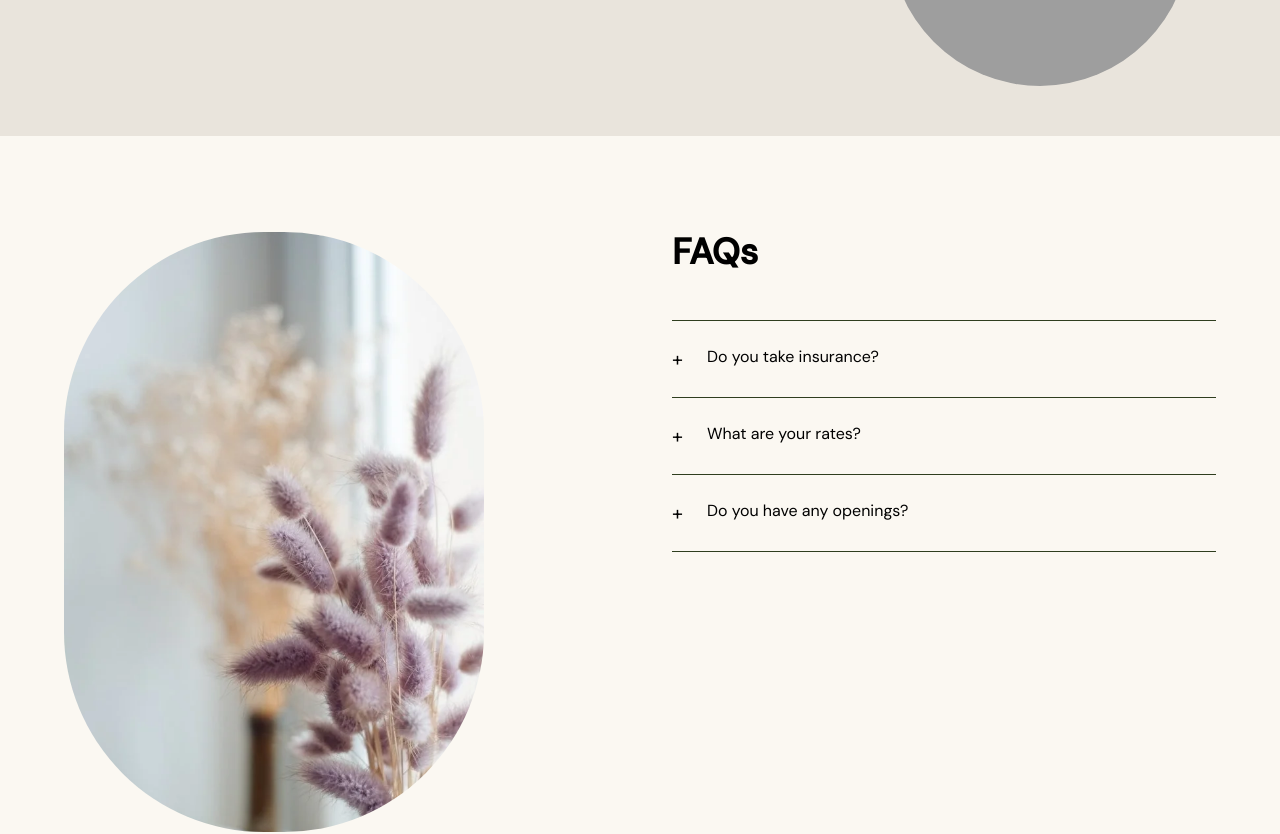
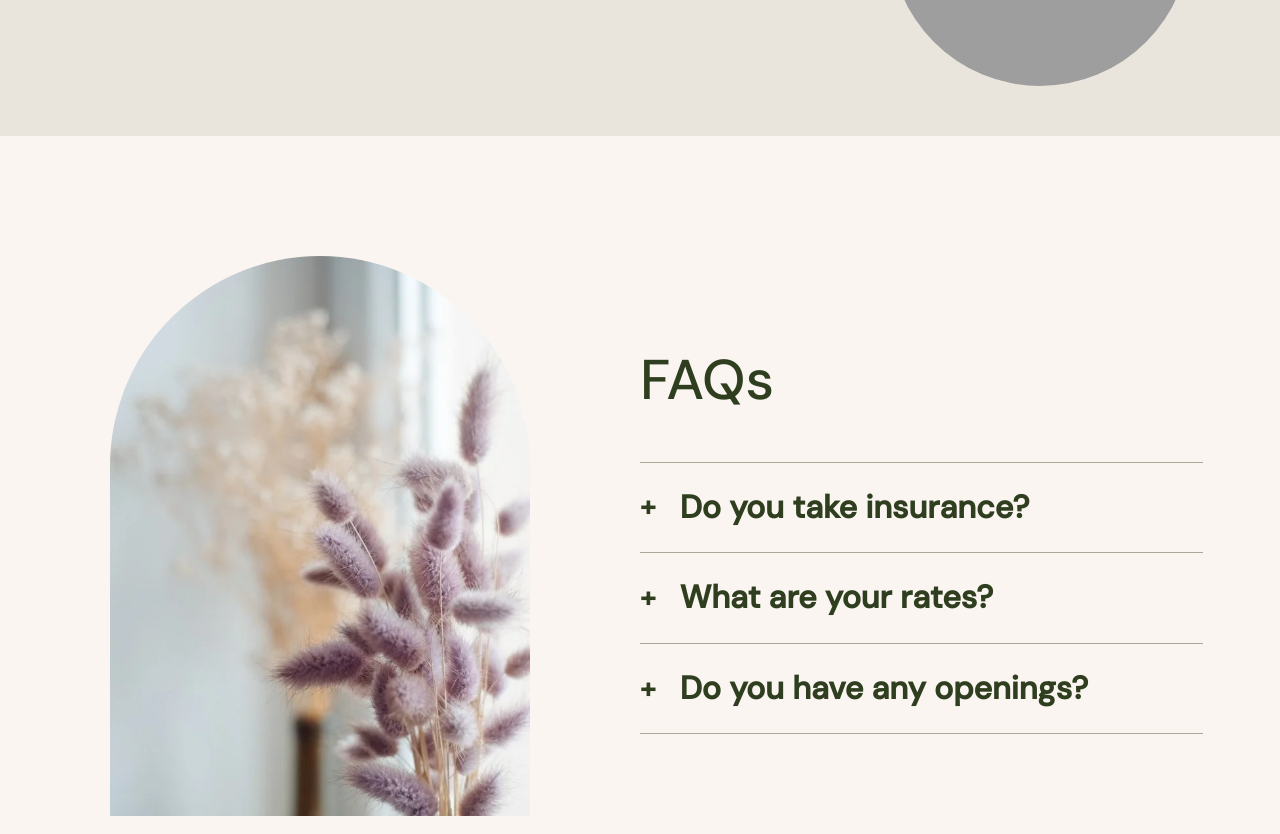
Before and after one commit to anamika0707/Assignement-lilac, a Next.js app: page / in a window 1280 px wide. Shown: the part 4140-4974 px from the top of the page. Built offline with nearby package versions, Linux system fonts and the light colour scheme; grey boxes are pictures that could not be loaded.

Commit message:
faq section done

```diff
--- a/components/FAQ.jsx
+++ b/components/FAQ.jsx
@@ -1,7 +1,7 @@
 import Image from "next/image";
 import ScrollReveal from "./ScrollReveal";
 
-export default function FAQ() {
+export default function Faq() {
   const faqs = [
     "Do you take insurance?",
     "What are your rates?",
@@ -9,30 +9,57 @@ export default function FAQ() {
   ];
 
   return (
-    <section className="px-6 md:px-16 py-24">
-      <div className="grid md:grid-cols-2 gap-16">
+    <section className="w-full bg-[#faf5f0] min-h-screen flex items-center">
+      <div className="grid grid-cols-2 w-full">
 
+        {/* LEFT IMAGE */}
         <ScrollReveal>
-          <div className="relative w-105 h-150 rounded-[200px] overflow-hidden">
-            <Image src="/faq.jpg" alt="" fill className="object-cover" />
+          <div className="flex items-center justify-center py-[120px]">
+            <div className="relative w-[420px] aspect-[3/4] overflow-hidden rounded-t-[240px]">
+              <Image
+                src="/faq.jpg"
+                alt="Decorative plant"
+                fill
+                className="object-cover"
+                sizes="420px"
+              />
+            </div>
           </div>
         </ScrollReveal>
 
-        <ScrollReveal>
-          <div>
-          <h2 className="text-3xl md:text-4xl font-semibold mb-12">FAQs</h2>
+        {/* RIGHT FAQ CONTENT */}
+          <div className="flex flex-col justify-center pr-[clamp(40px,6vw,120px)]">
 
-          {faqs.map((q, i) => (
-            <div key={i} className="flex gap-6 border-t border-[#2f3e1f] py-6">
-              <span className="text-xl">+</span>
-              <p>{q}</p>
-            </div>
-          ))}
+          {/* Heading */}
+          <h2 className="text-[56px] font-medium text-[#2f3e1f] mb-10">
+            FAQs
+          </h2>
 
-          <div className="border-t border-[#2f3e1f]" />
+          {/* Top Divider */}
+          <div className="border-t border-[#2f3e1f]/40" />
+
+          {/* FAQ LIST */}
+          <div className="mt-6 space-y-6 font-bold">
+            {faqs.map((faq, index) => (
+              <div key={index} className="border-b border-[#2f3e1f]/40 pb-6">
+
+                <div className="flex items-center gap-6">
+                  {/* Plus icon */}
+                  <span className="text-[28px] text-[#2f3e1f] leading-none">
+                    +
+                  </span>
+
+                  {/* Question */}
+                  <p className="text-[32px] leading-[1.3] text-[#2f3e1f]">
+                    {faq}
+                  </p>
+                </div>
+
+              </div>
+            ))}
           </div>
-        </ScrollReveal>
 
+          </div>
       </div>
     </section>
   );
```
